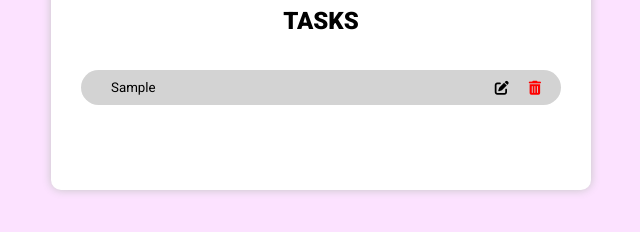
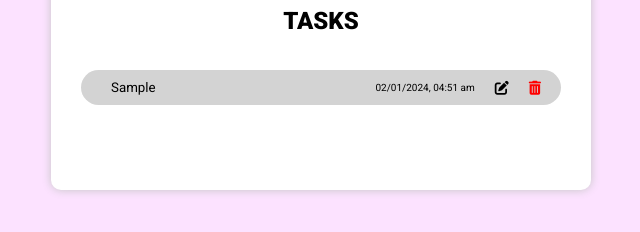
Before and after one commit to ArunKum4r/todo-app, a plain HTML site: page index.html in a window 1280 px wide. Both pictures are taken after typing "Sample" into the empty fields and a click on the button "Add Task". Shown: the part 336-568 px from the top of the page, 319-959 px from the left. Drawn offline with Linux system fonts and the light colour scheme.

Commit message:
Added date and time feature

```diff
--- a/index.html
+++ b/index.html
@@ -22,6 +22,7 @@
             type="text"
             id="task-input"
             placeholder="What do you wanna do?"
+            autocomplete="off"
           />
           <button class="add-task">
             Add Task <i class="fa-solid fa-plus"></i>
@@ -30,15 +31,16 @@
         <div class="tasks-list">
           <h2>TASKS</h2>
           <div class="tasks">
-            <!-- <input type="text" class="text" value="" readonly />
+            <!-- <input type="text" class="text" value="Dont" readonly />
             <div class="actions">
+              <p class="date">10/11/1999</p>
               <button class="edit">
                 <i class="fa-solid fa-pen-to-square"></i>
               </button>
               <button class="delete">
                 <i class="fa-solid fa-trash-can"></i>
-              </button>
-            </div> -->
+              </button> -->
+            </div>
           </div>
         </div>
       </div>
--- a/main.js
+++ b/main.js
@@ -13,6 +13,16 @@ window.addEventListener("load", () => {
       return;
     }
 
+    // Date
+    const date = new Date().toLocaleTimeString("en-GB", {
+      day: "2-digit",
+      month: "2-digit",
+      year: "numeric",
+      hour: "2-digit",
+      minute: "2-digit",
+      hour12: true,
+    });
+
     const tasks = document.createElement("div");
     tasks.classList.add("tasks");
 
@@ -23,6 +33,10 @@ window.addEventListener("load", () => {
     list.value = task;
 
     // Task Action buttons
+
+    const dateDisp = document.createElement("p");
+    dateDisp.classList.add("date");
+    dateDisp.innerHTML = date;
 
     const actions = document.createElement("div");
     actions.classList.add("actions");
@@ -35,6 +49,7 @@ window.addEventListener("load", () => {
     editButton.classList.add("edit");
     editButton.innerHTML = `<i class="fa-solid fa-pen-to-square"></i>`;
 
+    actions.appendChild(dateDisp);
     actions.appendChild(editButton);
     actions.appendChild(dltButton);
 
--- a/style.css
+++ b/style.css
@@ -96,6 +96,17 @@ body {
     margin-bottom: 15px;
 }
 
+.actions {
+    display: flex;
+    align-items: center;
+    justify-content: space-evenly;
+    gap: 20px;
+}
+
+.date {
+    font-size: 10px;
+}
+
 .actions button {
     border: none;
     background: transparent;
@@ -113,7 +124,7 @@ body {
 
 .delete {
     color: red;
-    margin:0 20px 0 20px;
+    margin-right: 20px;
 }
 
 .delete:hover {
```
